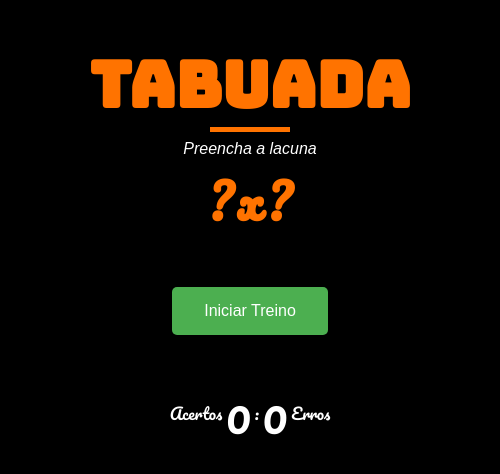
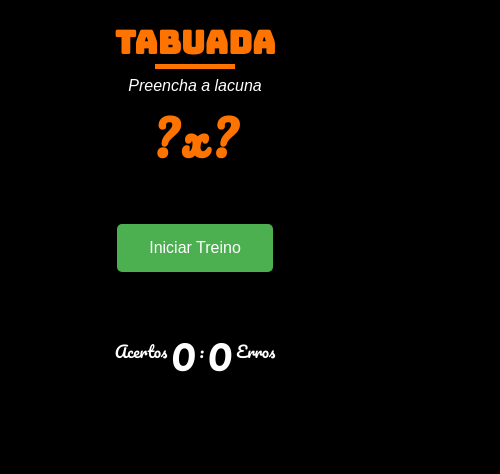
Before and after one commit to Ricardonovais1/treinar-tabuada, a plain HTML site: page index.html in a window 390 px wide. Shown: the whole page, 500 px wide, since content can reach past the window. Drawn offline with Linux system fonts and the light colour scheme; a web font is replaced by a local one.

Commit message:
Mobile improvement

```diff
--- a/styles.css
+++ b/styles.css
@@ -147,3 +147,18 @@ h2 {
     gap: .2rem;
 
 }
+
+@media (max-width: 600px) {
+    body {
+        display: block;
+        width: 100vw;
+        height: 100vh;
+        position: absolute;
+    }
+
+    h1 {
+        font-size: 2rem;
+        margin-bottom: none;
+
+    }
+}
```
